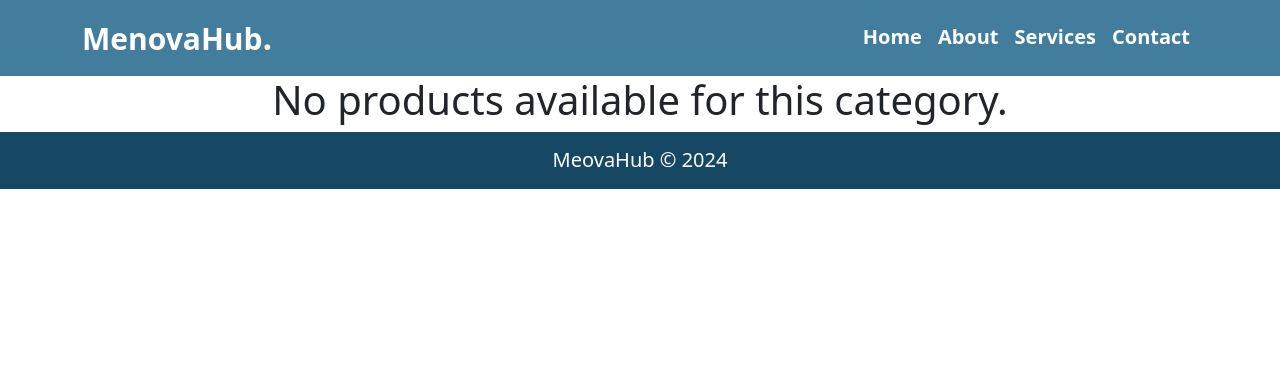
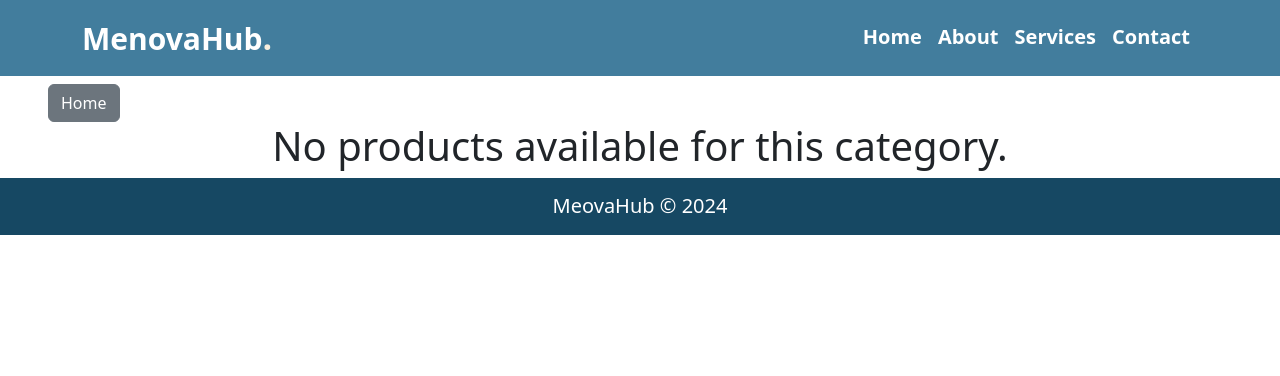
Before and after one commit to AhmedMeligy/MenovaHub, a Laravel app: template resources/views/products.blade.php in a window 1280 px wide. Shown: the part 43-419 px from the top of the page. Run offline with Laravel 12, Linux system fonts and the light colour scheme; the template is opened without the code that fills it, so the values that code supplies are empty; style sheets or scripts are compiled from the project's sources; some libraries are stand-ins or nearby versions.

Commit message:
adding home button to products page

```diff
--- a/resources/views/products.blade.php
+++ b/resources/views/products.blade.php
@@ -2,6 +2,19 @@
 
 
 @section('content')
+
+    <div class="mt-2 ms-5">
+        <a class="btn btn-secondary btn-hover-green fw-medium" href='/'>Home</a>
+    </div>
+
+    <style>
+        .btn-hover-green:hover {
+            background-color: #164863;
+            border-color: #164863;
+        }
+    </style>
+
+
     @if ($products->isEmpty())
         <div class="container text-center">
             <h1>No products available for this category.</h1>
```
